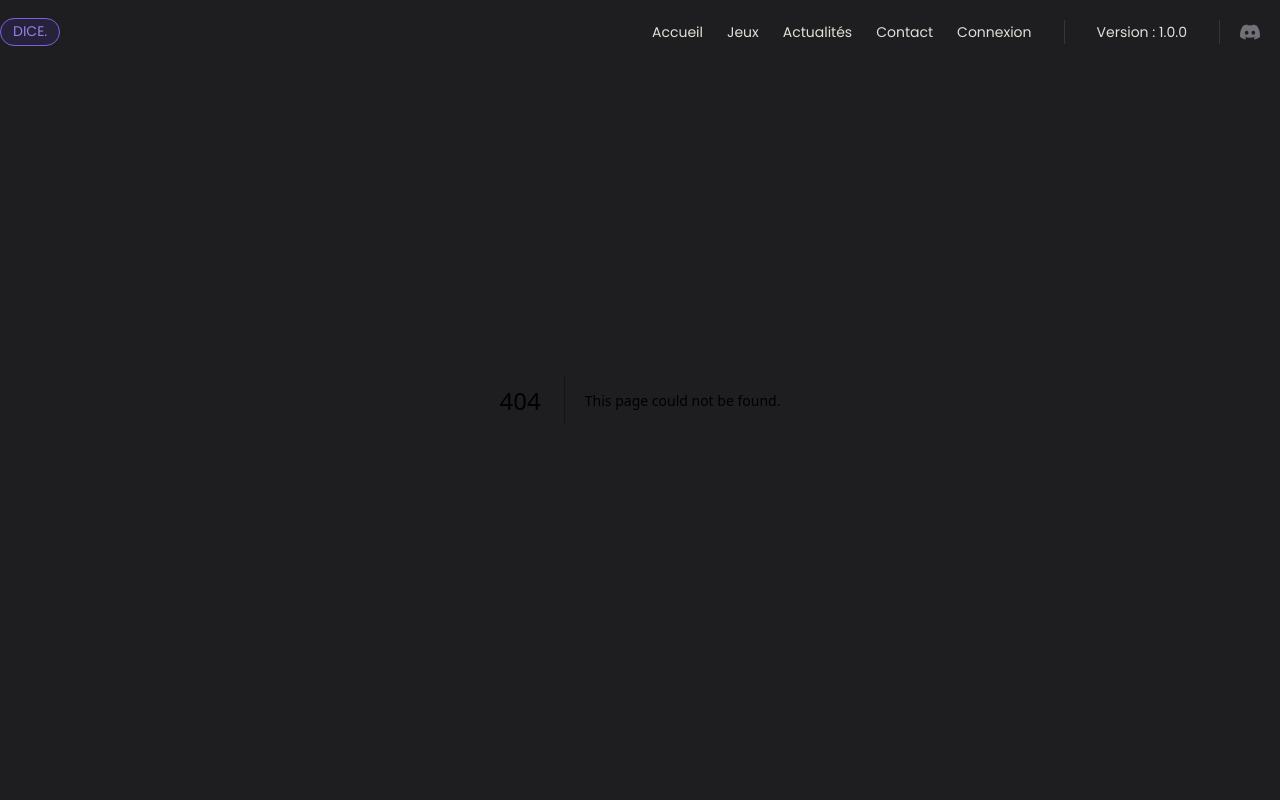
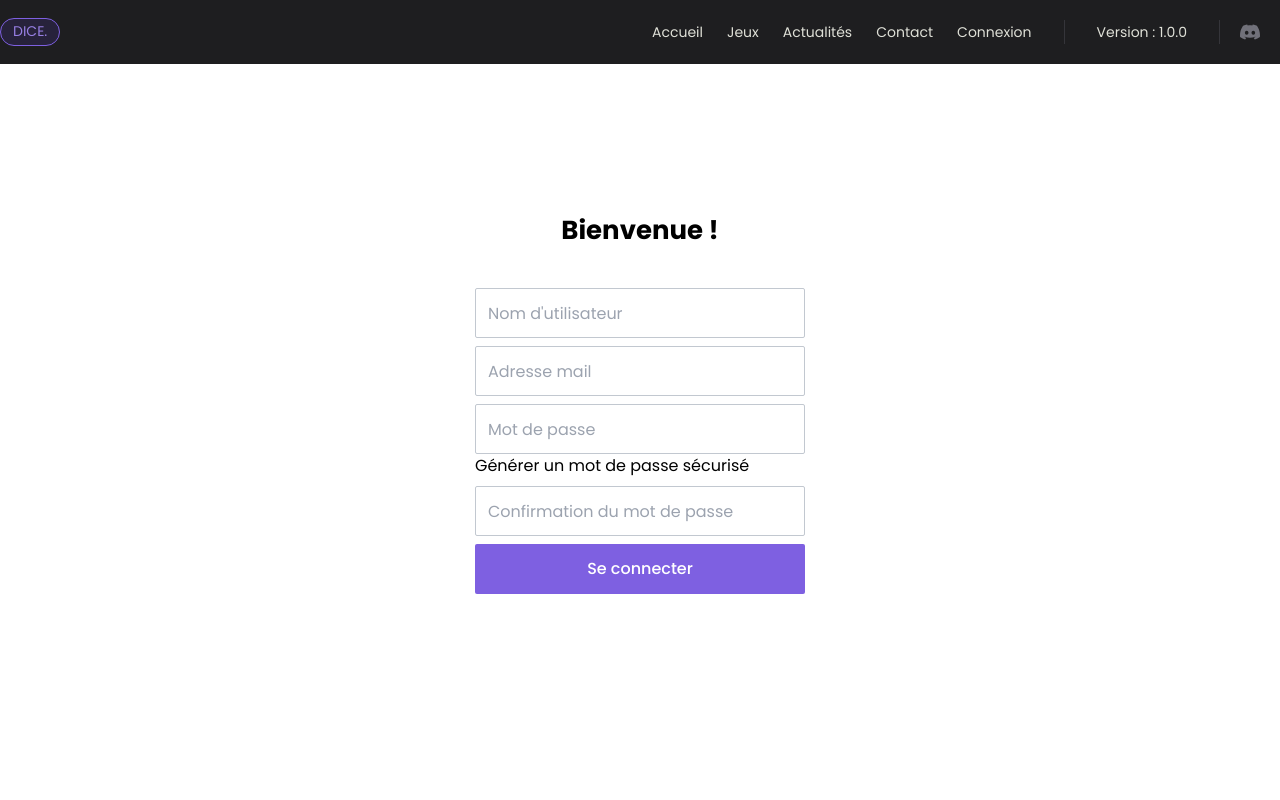
Before and after one commit to Gb16702/Dice, a Next.js app in the folder Client/: page /inscription in a window 1280 px wide. Before the commit this address had no page. Shown: the top 800 px of the page. Built offline with nearby package versions, Linux system fonts and the light colour scheme.

Commit message:
Mise à jour pour PC portable

```diff
--- /dev/null
+++ b/Client/src/app/inscription/page.js
@@ -0,0 +1,10 @@
+import Inscription from "@/src/components/Pages/connexion/Inscription";
+
+const inscription = () => {
+
+    return  <Inscription/>
+
+
+}
+
+export default inscription;
--- a/Client/src/components/Pages/connexion/Connexion.jsx
+++ b/Client/src/components/Pages/connexion/Connexion.jsx
@@ -39,12 +39,12 @@ const Connexion = () => {
 
     return <section className="h-[100vh] flex items-center justify-center bg-white relative">
         <div className="flex items-center justify-center flex-col w-[1000px]">
-            <div className="w-[330px] flex items-center flex-col ">
+            <div className="w-[330px] flex items-center flex-col">
             <h1 className="font-bold text-[26px] py-[5px] text-center pb-[30px]">Content de te revoir ! </h1>
 
             <ConnexionForm />
 
-            <h3 className="mt-3">Pas encore de compte ? <span className="text-[#603AD9]">Inscris-toi</span></h3>
+            <h3 className="mt-3">Pas encore de compte ? <Link href = "/inscription" className="text-[#603AD9]">Inscris-toi</Link></h3>
 
             <div className="w-full flex flex-row items-center justify-center border-none text-xs font-medium py-6 after:border-b-2 before:border-b-2 before:w-[100%] before:mr-4 after:w-[100%] after:ml-4">
                 <span className="text-center flex-1/5 mx-0 uppercase">ou</span>
--- a/Client/src/components/Pages/connexion/Inscription.jsx
+++ b/Client/src/components/Pages/connexion/Inscription.jsx
@@ -1,10 +1,18 @@
+"use client";
+
+import InscriptionForm from "../../common/Global/Forms/InscriptionForm"
+
 const Inscription = () => {
 
-    return (
-                <>
-                    <h1>Inscription</h1>
-                </>
-    )
+    return  <section className="h-[100vh] flex items-center justify-center bg-white relative">
+                <div className="flex items-center justify-center flex-col w-[1000px]">
+                    <div className="w-[330px] flex items-center flex-col">
+                        <h1 className="font-bold text-[26px] py-[5px] text-center pb-[30px]">Bienvenue ! </h1>
+                            <InscriptionForm />
+
+                    </div>
+                </div>
+            </section>
 }
 
 export default Inscription
--- /dev/null
+++ b/Client/src/components/common/Global/Forms/InscriptionForm.jsx
@@ -0,0 +1,45 @@
+import Input from "../Input";
+import Button from "../Button";
+import { useForm } from "react-hook-form";
+import generateSecurePassword from "@/src/lib/generateSecurePassword";
+
+const InscriptionForm = () => {
+
+    const {register, handleSubmit, setValue, formState: {errors}} = useForm();
+
+    const onSubmit = async data => {
+        console.log(data);
+    }
+
+    const handleClick = () => {
+        const password = generateSecurePassword(12);
+        setValue("password", password);
+        setValue("passwordConfirmation", password)
+
+    }
+
+    return  <form onSubmit={handleSubmit(onSubmit)} className="w-full">
+                <Input className="bg-white border border-[#c2c8d0] text-white w-full h-[50px]  gap-4 flex items-center  text-base disabled:opacity-50 disabled:pointer-events-none outline-none px-3 mt-2 rounded-sm font-normal" placeholder = "Nom d'utilisateur"
+                    {...register("pseudo", { required: true })}
+            />
+            <Input className="bg-white border border-[#c2c8d0] text-white w-full h-[50px]  gap-4 flex items-center  text-base disabled:opacity-50 disabled:pointer-events-none outline-none px-3 mt-2 rounded-sm font-normal" placeholder = "Adresse mail"
+                    {...register("email", { required: true })}
+            />
+            <Input className="bg-white border border-[#c2c8d0]  w-full h-[50px]  gap-4 flex items-center  text-base disabled:opacity-50 disabled:pointer-events-none outline-none px-3 mt-2 rounded-sm font-normal text-black" placeholder = "Mot de passe"
+                    {...register("password", { required: true })}
+            />
+
+            <h4 onClick = {handleClick} className="cursor-pointer">Générer un mot de passe sécurisé</h4>
+
+            <Input className="bg-white border border-[#c2c8d0]  w-full h-[50px]  gap-4 flex items-center  text-base disabled:opacity-50 disabled:pointer-events-none outline-none px-3 mt-2 rounded-sm font-normal text-black" placeholder = "Confirmation du mot de passe"
+                    {...register("passwordConfirmation", { required: true })}
+            />
+
+            <Button className = "bg-vtertiary text-white w-full h-[50px] gap-4 flex items-center justify-center text-base font-medium transition-color disabled:opacity-50 disabled:pointer-events-none px-3 mt-2 rounded-sm">
+            Se connecter
+            </Button>
+
+            </form>
+    }
+
+export default InscriptionForm;
--- a/Client/src/components/common/Global/Input.jsx
+++ b/Client/src/components/common/Global/Input.jsx
@@ -1,8 +1,10 @@
-const Input = ({type, ...props}) => {
+import { forwardRef } from "react";
+
+const Input = forwardRef(({type, ...props}, ref) => {
 
     const defaultType = "text";
 
-    return  <input type={type ?? defaultType} {...props} />
-}
+    return  <input type={type ?? defaultType} ref = {ref} {...props} />
+})
 
 export default Input;
--- /dev/null
+++ b/Client/src/lib/formValidation.js
@@ -0,0 +1,48 @@
+const requiredErrorMessage = "Ce champs est requis";
+const emailPattern = /^(([^<>()\[\]\\.,;:\s@"]+(\.[^<>()\[\]\\.,;:\s@"]+)*)|(".+"))@((\[[0-9]{1,3}\.[0-9]{1,3}\.[0-9]{1,3}\.[0-9]{1,3}])|(([a-zA-Z\-0-9]+\.)+[a-zA-Z]{2,}))$/;
+const forbiddenWords = ["password", "123456", "PASSWORD", "azerty"];
+const minLength = 8;
+
+
+const isForbidden = password => {
+    return forbiddenWords.some(word => password.toLowerCase.includes(word));
+}
+
+const isPasswordSecure = password => {
+    const hasUppercase = /[A-Z]/.test(password);
+    const hasLowercase = /[a-z]/.test(password);
+    const hasNumbers = /\d/.test(password);
+    const hasSymbols = /[^A-Za-z0-9]/.test(password);
+
+    const isSecure = hasUppercase && hasLowercase && hasNumbers && hasSymbols;
+    return isSecure;
+}
+
+export const formValidation = (values) => {
+    const errors = {};
+
+    if(!values.email) {
+        errors.email = requiredErrorMessage
+    }
+    else if(!emailPattern.test(values.email)) {
+        errors.email = "L'adresse mail est invalide"
+    }
+
+    if(!values.password) {
+        errors.password = requiredErrorMessage
+    }
+    else if(values.password.length < minLength) {
+        errors.password = `Ce champs doit faire au moins ${minLength} caractères`
+    }
+    else if(values.password.length > maxLength) {
+        errors.password = `Ce champs doit faire au plus ${maxLength} caractères`
+    }
+    else if (isForbidden(values.password)) {
+        errors.password = "Ce mot de passe est trop simple"
+    }
+    else if (!isPasswordSecure(values.password)) {
+        errors.password = "Ce mot de passe n'est pas assez sécurisé"
+    }
+
+    return errors;
+}
--- /dev/null
+++ b/Client/src/lib/generateSecurePassword.js
@@ -0,0 +1,10 @@
+export default function generateSecurePassword(length) {
+    const charset =
+      "abcdefghijklmnopqrstuvwxyzABCDEFGHIJKLMNOPQRSTUVWXYZ0123456789!@#$%^&*()_+~`|}{[]:;?><,./-=";
+    let password = "";
+
+    for (let i = 0; i < length; i++) {
+      password += charset.charAt(Math.floor(Math.random() * charset.length));
+    }
+    return password
+  }
```
